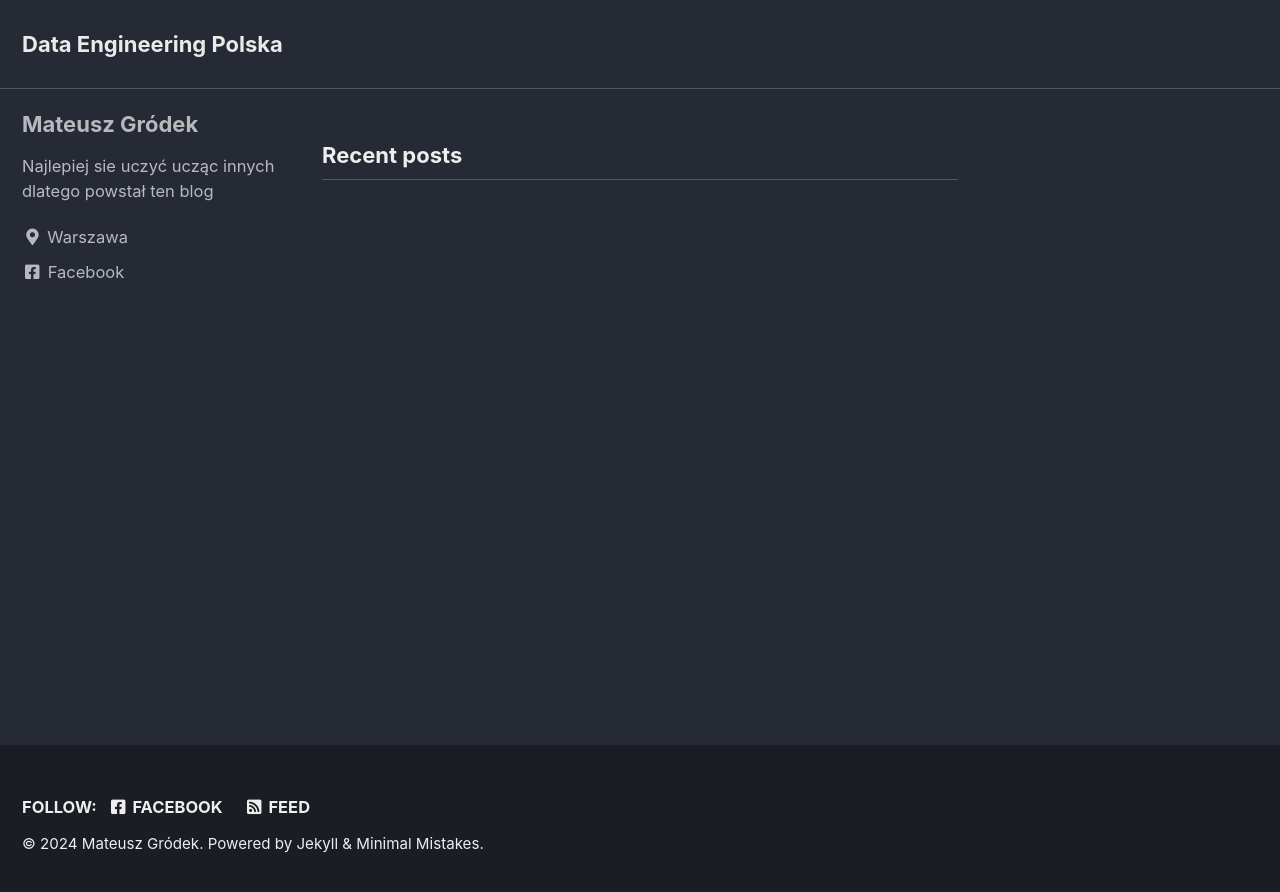
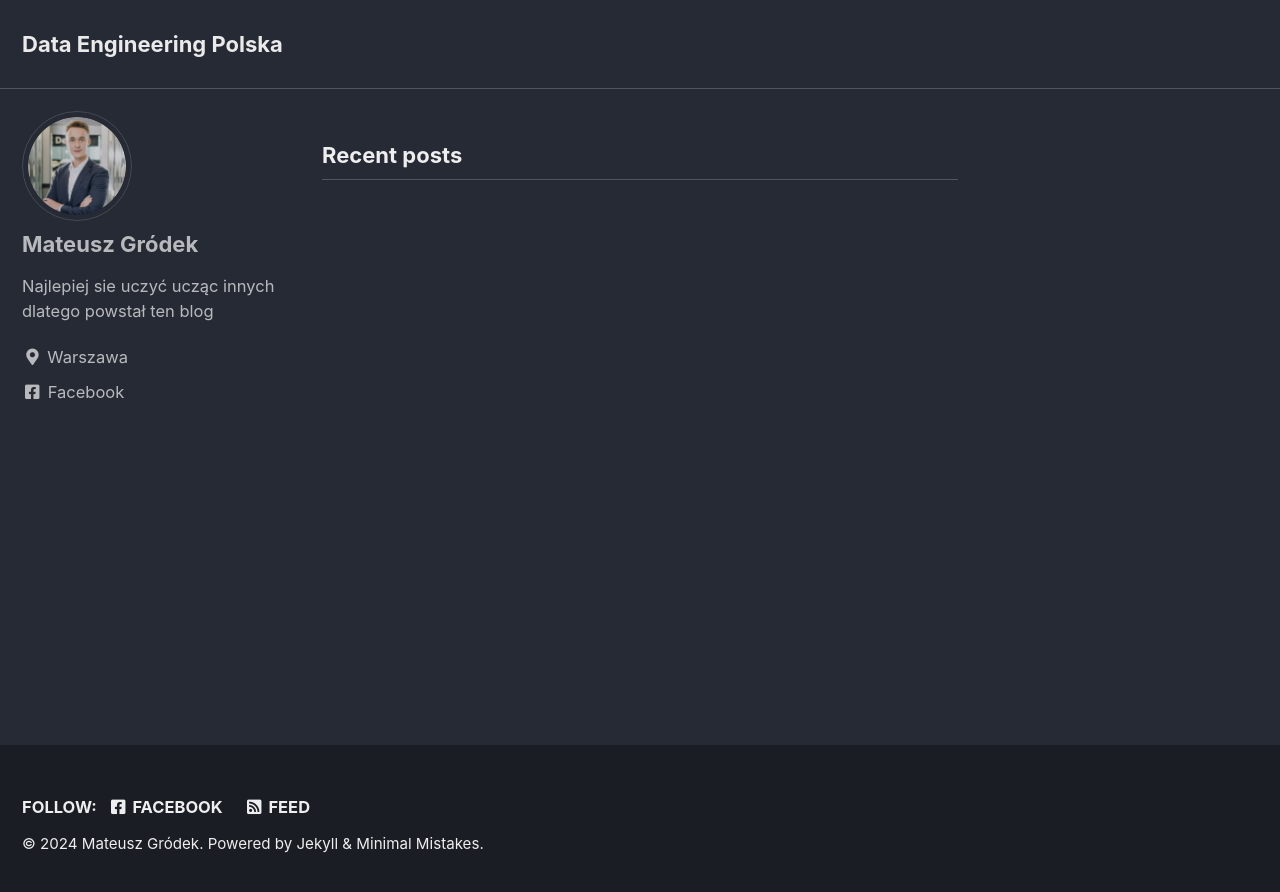
Before and after one commit to mateusz-grodek/mateusz-grodek.github.io, a Jekyll site: the page built from index.html, in a window 1280 px wide. Shown: the top 892 px of the page. Built offline with Jekyll 4.4.1, drawn with Linux system fonts in a browser that asks for light colours; cached includes are drawn as plain includes; the list of posts is cut into pages by our own code.

Commit message:
Update _config.yml

```diff
--- a/_config.yml
+++ b/_config.yml
@@ -105,7 +105,7 @@ analytics:
 # Site Author
 author:
   name             : "Mateusz Gródek"
-  avatar           : #"/assets/images/mgrodek_linkedin_photo.png"
+  avatar           : "/assets/images/mgrodek_linkedin_photo.png"
   bio              : "Najlepiej sie uczyć ucząc innych dlatego powstał ten blog"
   location         : "Warszawa"
   email            :
```
